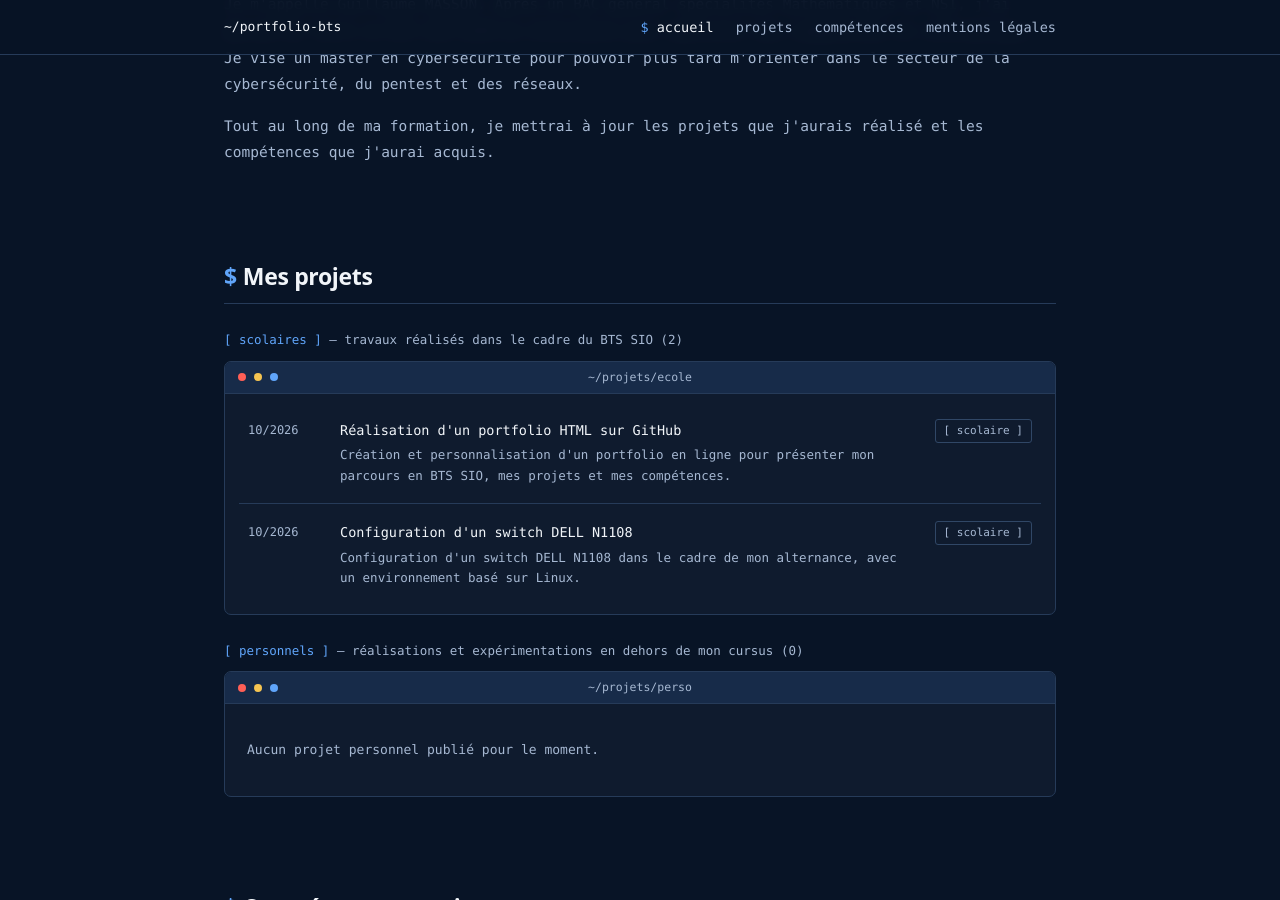
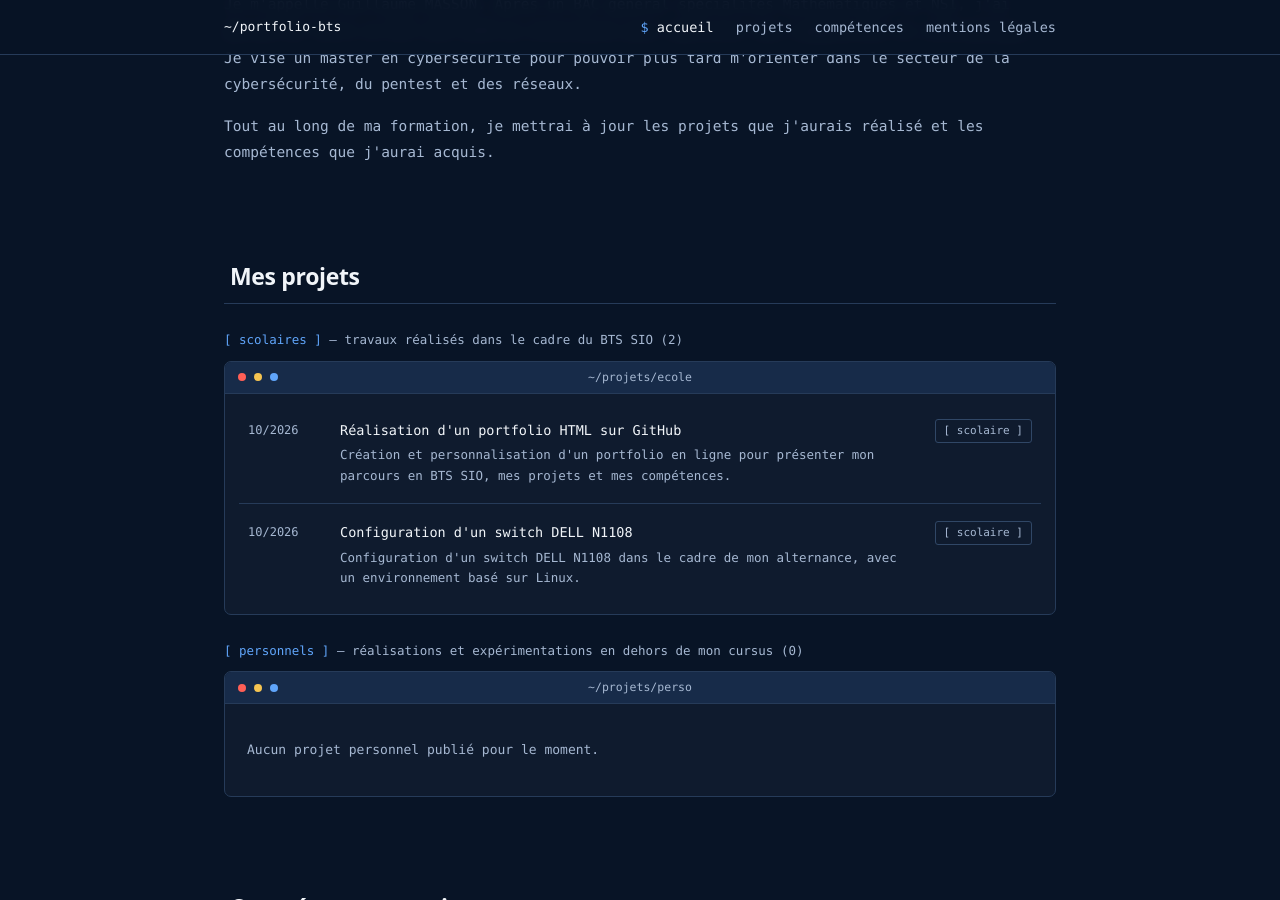
Before and after one commit to Noxioz/template_portfolio_bts, a Jekyll site: the page built from index.html, in a window 1280 px wide and 900 px high, scrolled down 1070 px. Built offline with Jekyll 4.4.1, drawn with Linux system fonts in a browser that asks for light colours.

Commit message:
Update index.html

```diff
--- a/index.html
+++ b/index.html
@@ -23,7 +23,7 @@ title: Accueil
       <p>Je m'appelle Guillaume MASSON. Après un BAC général spécialités Mathématiques et NSI, j'ai décidé de faire un BTS SIO SISR en alternance pour améliorer mes compétences en informatique. Je vise un master en cybersécurité pour pouvoir plus tard m'orienter dans le secteur de la cybersécurité, du pentest et des réseaux.</p>
       <p>Tout au long de ma formation, je mettrai à jour les projets que j'aurais réalisé et les compétences que j'aurai acquis.</p>
     </section>
-    <section id="projets"><h2><span class="sym">$</span>Mes projets</h2>
+    <section id="projets"><h2><span class="sym"></span>Mes projets</h2>
       <p class="group-label"><b>[ scolaires ]</b> — travaux réalisés dans le cadre du BTS SIO ({{ projets_ecole.size }})</p>
       <div class="term project-terminal"><div class="term-bar" aria-hidden="true"><span class="dot r"></span><span class="dot y"></span><span class="dot g"></span><span class="term-title">~/projets/ecole</span></div><div class="term-body projects">
         {% for p in projets_ecole %}<a class="proj" href="{{ p.url | relative_url }}"><span class="date">{{ p.date | date: "%m/%Y" }}</span><span class="project-main"><span class="name">{{ p.title }}</span><span class="desc">{{ p.resume }}</span></span><span class="tag">[ scolaire ]</span></a>{% endfor %}
@@ -35,14 +35,14 @@ title: Accueil
         {% if projets_perso.size == 0 %}<p class="empty">Aucun projet personnel publié pour le moment.</p>{% endif %}
       </div></div>
     </section>
-    <section id="competences"><h2><span class="sym">$</span>Compétences acquises</h2>
+    <section id="competences"><h2><span class="sym"></span>Compétences acquises</h2>
       <div class="scroll"><table><thead><tr><th rowspan="2">[ compétence ]</th>{% if projets_ecole.size > 0 %}<th class="grp" colspan="{{ projets_ecole.size }}">[ école ]</th>{% endif %}{% if projets_perso.size > 0 %}<th class="grp" colspan="{{ projets_perso.size }}">[ perso ]</th>{% endif %}</tr><tr>
       {% for p in projets_ecole %}<th class="c col-sep"><a href="{{ p.url | relative_url }}" aria-label="Ouvrir : {{ p.title }}">{{ forloop.index }}</a></th>{% endfor %}{% for p in projets_perso %}<th class="c col-sep"><a href="{{ p.url | relative_url }}" aria-label="Ouvrir : {{ p.title }}">{{ forloop.index }}</a></th>{% endfor %}
       </tr></thead><tbody>
       {% for c in site.data.competences %}<tr><td class="skill">{{ c.libelle }}</td>{% for p in projets_ecole %}<td class="c">{% if p.competences contains c.code %}<a class="chk" href="{{ p.url | relative_url }}" aria-label="{{ c.libelle }} — {{ p.title }}">✓</a>{% endif %}</td>{% endfor %}{% for p in projets_perso %}<td class="c">{% if p.competences contains c.code %}<a class="chk" href="{{ p.url | relative_url }}" aria-label="{{ c.libelle }} — {{ p.title }}">✓</a>{% endif %}</td>{% endfor %}</tr>{% endfor %}
       </tbody></table></div><p class="note"># Cliquer sur une coche ouvre le projet correspondant</p>
     </section>
-    <section id="contact"><h2><span class="sym">$</span>Me contacter</h2><p class="contact-intro">Une question sur un projet, une proposition de modification ou de collaboration ? Contactez-moi :</p><div class="contact-list">
+    <section id="contact"><h2><span class="sym"></span>Me contacter</h2><p class="contact-intro">Une question sur un projet, une proposition de modification ou de collaboration ? Contactez-moi :</p><div class="contact-list">
       {% if site.email != "" %}<a class="cell" href="mailto:{{ site.email }}"><span class="k">[ e-mail ]</span><span class="v">{{ site.email }}</span></a>{% endif %}
       {% if site.linkedin != "" %}<a class="cell" href="{{ site.linkedin }}" target="_blank" rel="noopener noreferrer"><span class="k">[ linkedin ]</span><span class="v">Profil LinkedIn ↗</span></a>{% endif %}
       {% if site.github_username != "" and site.github_username != "YOUR-USERNAME" %}<a class="cell" href="https://github.com/{{ site.github_username }}" target="_blank" rel="noopener noreferrer"><span class="k">[ github ]</span><span class="v">github.com/{{ site.github_username }} ↗</span></a>{% endif %}
```
